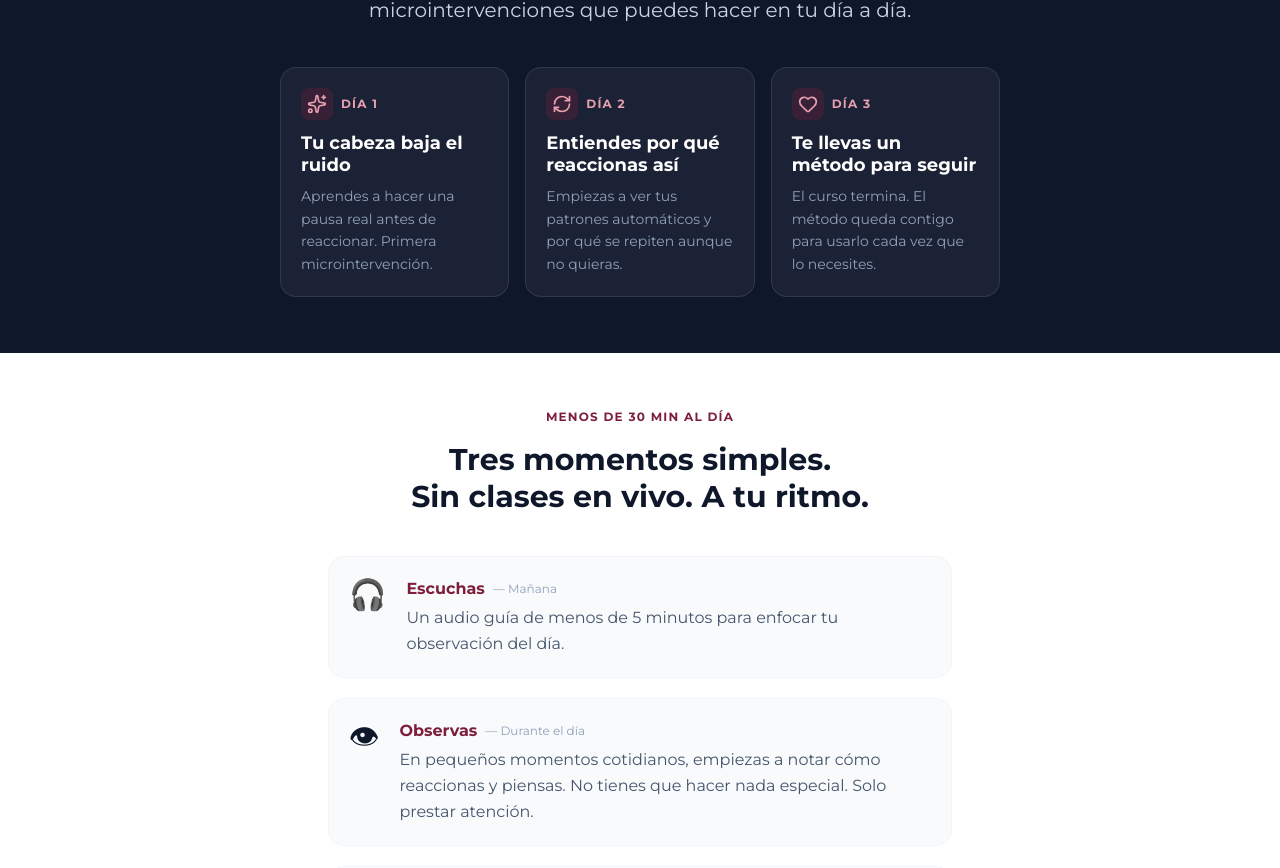
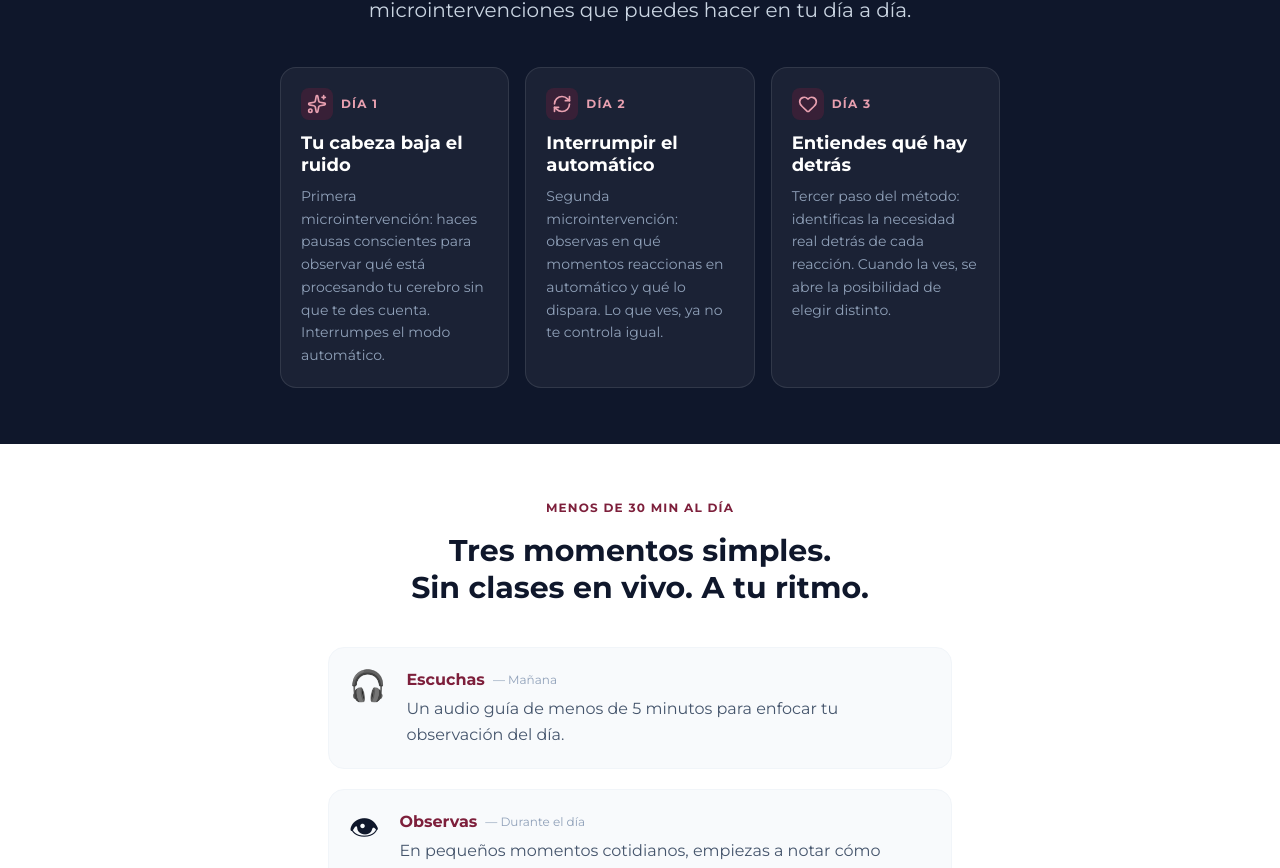
Before and after one commit to cursossolange/despierta-72h, a React (Vite) app: page / in a window 1280 px wide. Shown: the part 2839-3707 px from the top of the page. Built offline with nearby package versions, Linux system fonts and the light colour scheme.

Commit message:
Update LandingPage.tsx

```diff
--- a/src/components/LandingPage.tsx
+++ b/src/components/LandingPage.tsx
@@ -289,19 +289,19 @@ export default function LandingPage({ onPurchase }: LandingPageProps) {
                 icon: <Sparkles className="w-5 h-5" />,
                 day: "Día 1",
                 title: "Tu cabeza baja el ruido",
-                desc: "Aprendes a hacer una pausa real antes de reaccionar. Primera microintervención.",
+                desc: "Primera microintervención: haces pausas conscientes para observar qué está procesando tu cerebro sin que te des cuenta. Interrumpes el modo automático.",
               },
               {
                 icon: <RefreshCw className="w-5 h-5" />,
                 day: "Día 2",
-                title: "Entiendes por qué reaccionas así",
-                desc: "Empiezas a ver tus patrones automáticos y por qué se repiten aunque no quieras.",
+                title: " Interrumpir el automático",
+                desc: "Segunda microintervención: observas en qué momentos reaccionas en automático y qué lo dispara. Lo que ves, ya no te controla igual.",
               },
               {
                 icon: <Heart className="w-5 h-5" />,
                 day: "Día 3",
-                title: "Te llevas un método para seguir",
-                desc: "El curso termina. El método queda contigo para usarlo cada vez que lo necesites.",
+                title: "Entiendes qué hay detrás",
+                desc: "Tercer paso del método: identificas la necesidad real detrás de cada reacción. Cuando la ves, se abre la posibilidad de elegir distinto.",
               },
             ].map((card, i) => (
               <div
```
